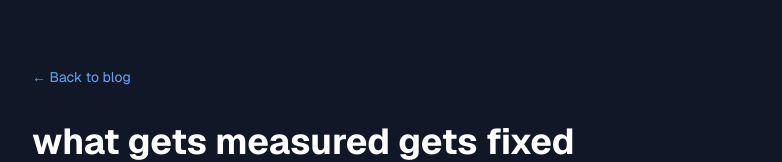
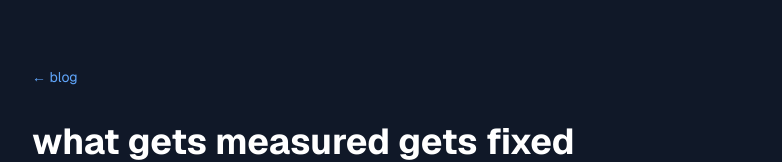
Before and after one commit to kmart8/kmart8.github.io, a Next.js app in the folder kevin-martin-site/: page /blog/what-gets-measured-gets-fixed in a window 1280 px wide. Shown: the top 162 px of the page, without its empty margins (248-1030 px from the left). Built offline with nearby package versions, Linux system fonts and the light colour scheme.

Commit message:
Update TODO list to include a potential blog editor feature and modify blog navigation links for brevity.

```diff
--- a/kevin-martin-site/src/app/blog/[slug]/page.tsx
+++ b/kevin-martin-site/src/app/blog/[slug]/page.tsx
@@ -43,7 +43,7 @@ export default async function BlogPostPage({ params }: BlogPostPageProps) {
             href="/blog"
             className="text-gray-400 hover:text-white text-sm"
           >
-            ← Back to blog
+            ← blog
           </Link>
         </div>
 
--- a/kevin-martin-site/src/app/blog/page.tsx
+++ b/kevin-martin-site/src/app/blog/page.tsx
@@ -15,7 +15,7 @@ export default function BlogPage() {
             href="/"
             className="text-gray-400 hover:text-white text-sm mb-4 inline-block"
           >
-            ← Back to home
+            ← home
           </Link>
           <h1 className="text-3xl font-bold text-white mb-4">Blog</h1>
           <p className="text-gray-300">
```
Also changed, not shown: 1 other file (tests, documents, lock files or other folders).
